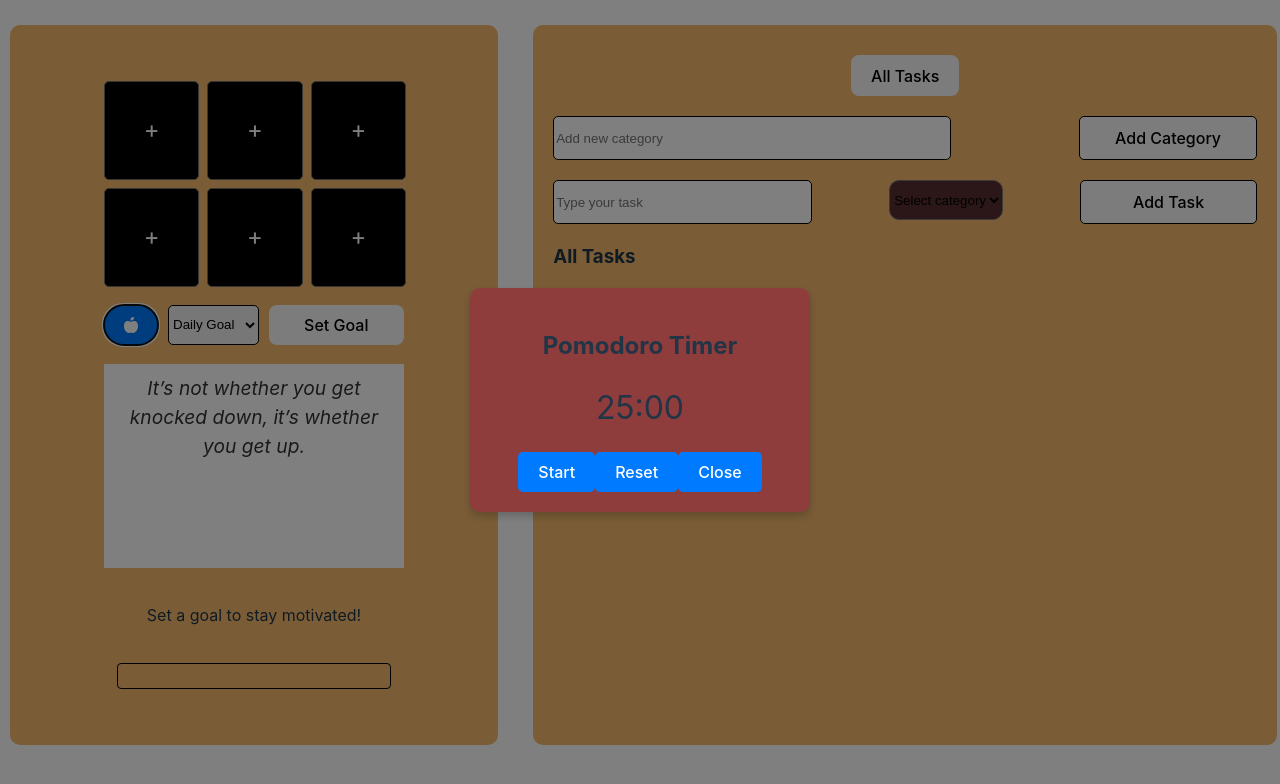
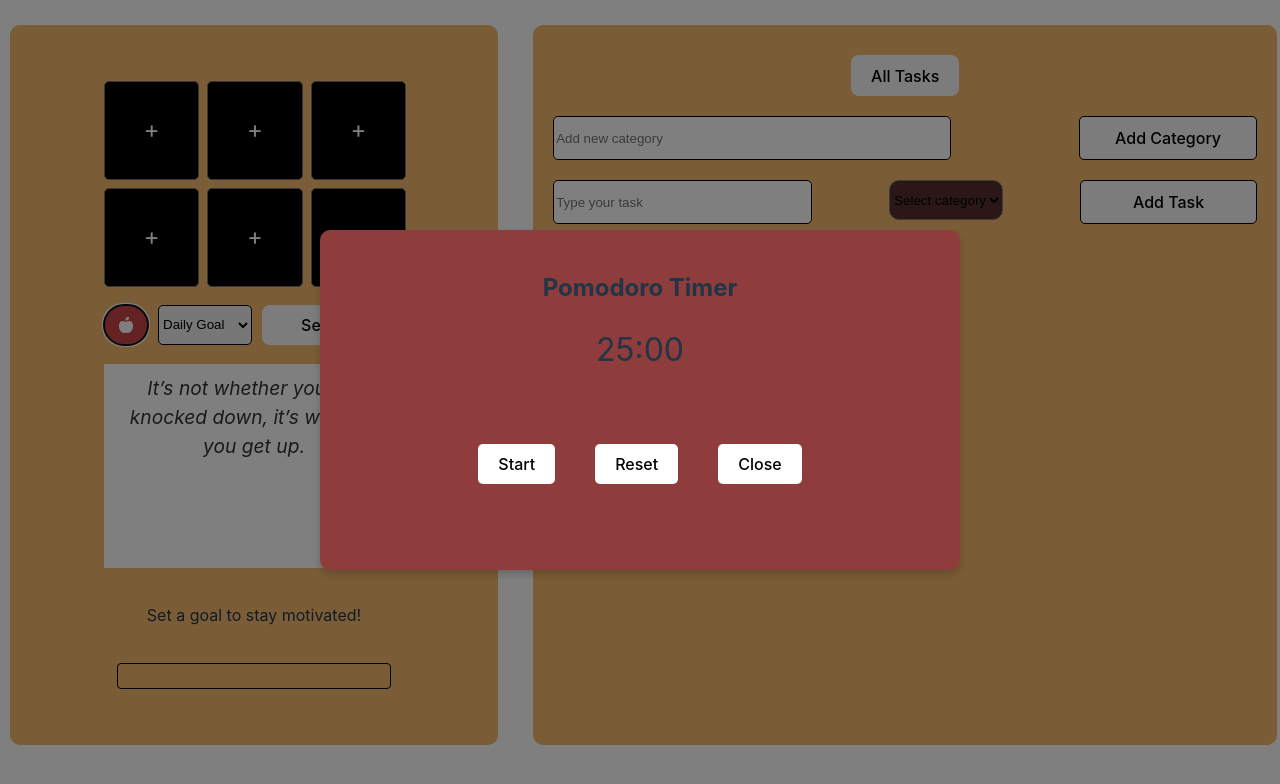
Before and after one commit to Alezuzzo/PixelPlanner, a React (Vite) app: page / in a window 1280 px wide. Both pictures are taken after a click on the button 131 px from the left and 324 px from the top of the page. Shown: the top 784 px of the page. Built offline with nearby package versions, Linux system fonts and the light colour scheme.

Commit message:
stylizes the pomodoro modal

```diff
--- a/src/components/ContentProfile.tsx
+++ b/src/components/ContentProfile.tsx
@@ -34,11 +34,6 @@
   const [isModalOpen, setIsModalOpen] = useState<boolean>(false);
   const [isPomodoroOpen, setIsPomodoroOpen] = useState<boolean>(false);
   const [currentBadgeIndex, setCurrentBadgeIndex] = useState<number | null>(null);
-
-  const handleNewQuote = () => {
-    const randomIndex = Math.floor(Math.random() * quotes.length);
-    setCurrentQuote(quotes[randomIndex]);
-  };
 
   const handleBadgeClick = (index: number) => {
     if (earnedBadges[index]) {
--- a/src/styles/Component.css
+++ b/src/styles/Component.css
@@ -311,11 +311,23 @@
   z-index: 1000; /* Ensure the modal is on top of other elements */
 }
 
+.modal-overlay button{
+  margin: 50px 20px 0 20px;
+  background-color: #ffffff;
+  color: black;
+}
+
+.modal-overlay button:hover{
+  background-color: #fddb6a;
+  color: #000;
+}
+
 .modal-content {
   background-color: #8f3c3c;
   padding: 20px;
   border-radius: 10px;
-  width: 300px;
+  width: 600px;
+  height: 300px;
   max-width: 80%;
   text-align: center;
   box-shadow: 0 4px 8px rgba(0, 0, 0, 0.2);
@@ -327,16 +339,17 @@
 }
 
 .button-pomodoro {
-  background-color: #007bff;
+  background-color: #cc4545;
   color: white;
   border: none;
-  border-radius: 50px;
-  padding: 10px 20px;
+  border-radius: 100px;
+  padding: 5px 15px;
   cursor: pointer;
   transition: background-color 0.3s;
   margin-bottom: 10px;
 }
 
 .button-pomodoro:hover {
-  background-color: #0056b3;
+  background-color: #fddb6a;
+  color: #000;
 }
```
